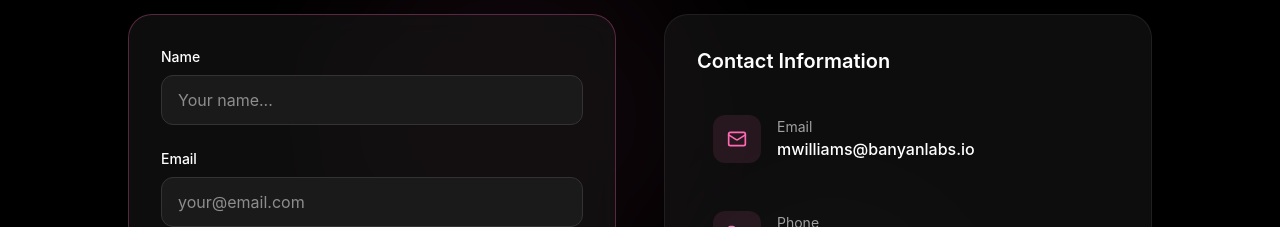
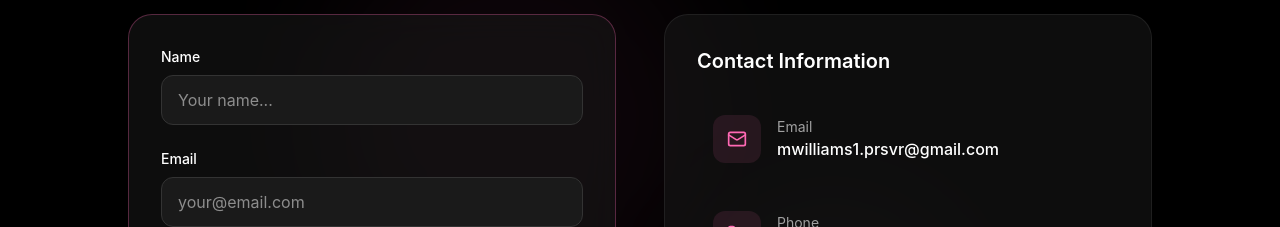
Before and after one commit to megwilliams1/my-portfolio, a React (Vite) app: page / in a window 1280 px wide. Shown: the part 4980-5207 px from the top of the page. Built offline with nearby package versions, Linux system fonts and the light colour scheme.

Commit message:
linked my emailjs to my contact form

```diff
--- a/src/sections/Contact.jsx
+++ b/src/sections/Contact.jsx
@@ -14,8 +14,8 @@ const contactInfo = [
   {
     icon: Mail,
     label: "Email",
-    value: "mwilliams@banyanlabs.io",
-    href: "mailto:mwilliams@banyanlabs.io",
+    value: "mwilliams1.prsvr@gmail.com",
+    href: "mailto:mwilliams1.prsvr@gmail.com",
   },
   {
     icon: Phone,
@@ -50,8 +50,8 @@ export const Contact = () => {
     setSubmitStatus({ type: null, message: "" });
     try {
       const serviceId = import.meta.env.VITE_EMAILJS_SERVICE_ID;
-      const templateId = import.meta.env.VITE_EMAILJS_TEMPLATE_ID;
-      const publicKey = import.meta.env.VITE_EMAILJS_PUBLIC_KEY;
+    const templateId = import.meta.env.VITE_EMAILJS_TEMPLATE_ID;
+    const publicKey = import.meta.env.VITE_EMAILJS_PUBLIC_KEY;
 
       if (!serviceId || !templateId || !publicKey) {
         throw new Error(
```
